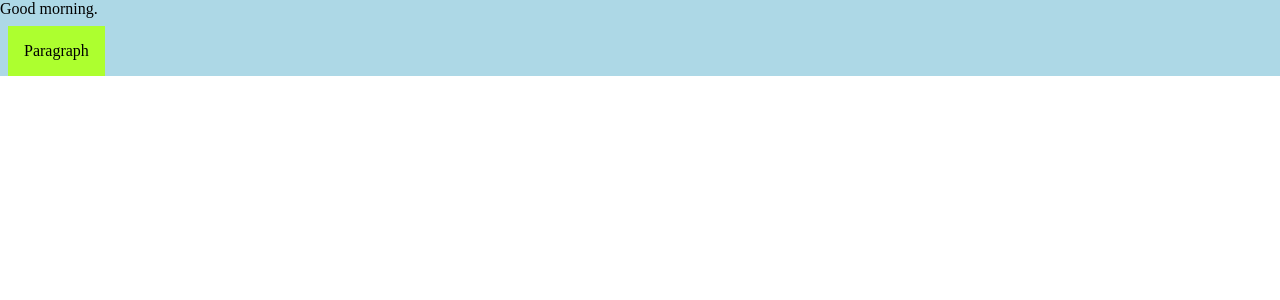
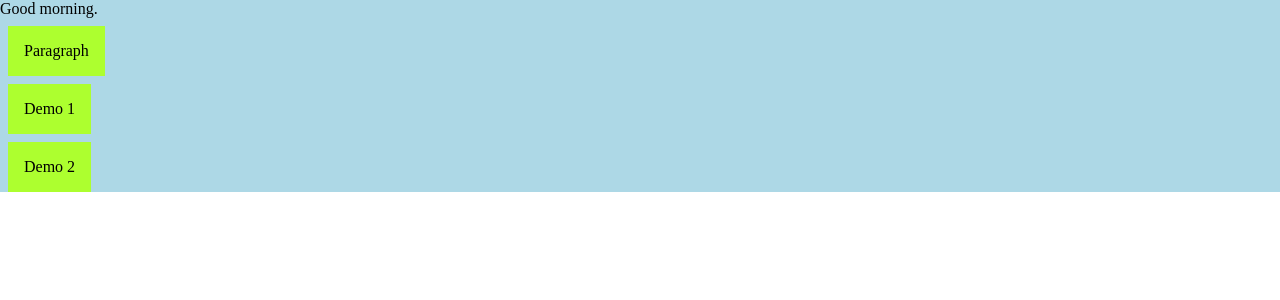
Before and after one commit to franco-ortega/react-project, a React (Create React App) app: page / in a window 1280 px wide. Shown: the top 300 px of the page. Built offline with nearby package versions, Linux system fonts and the light colour scheme.

Commit message:
add demos; update title

```diff
--- a/public/index.html
+++ b/public/index.html
@@ -24,7 +24,7 @@
       work correctly both with client-side routing and a non-root public URL.
       Learn how to configure a non-root public URL by running `npm run build`.
     -->
-    <title>React App</title>
+    <title>React Project</title>
   </head>
   <body>
     <noscript>You need to enable JavaScript to run this app.</noscript>
--- a/src/components/app/App.jsx
+++ b/src/components/app/App.jsx
@@ -6,6 +6,8 @@ const App = () => {
     <div className={styles.App}>
       Good morning.
       <p>Paragraph</p>
+      <p>Demo 1</p>
+      <p>Demo 2</p>
     </div>
   );
 };
```
